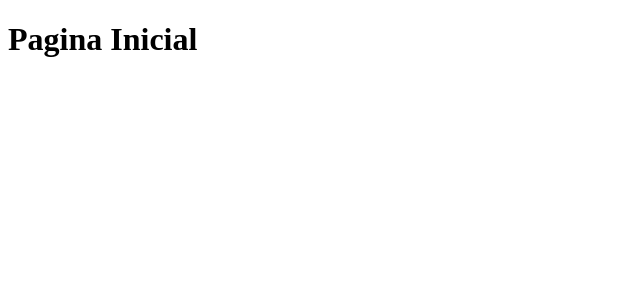
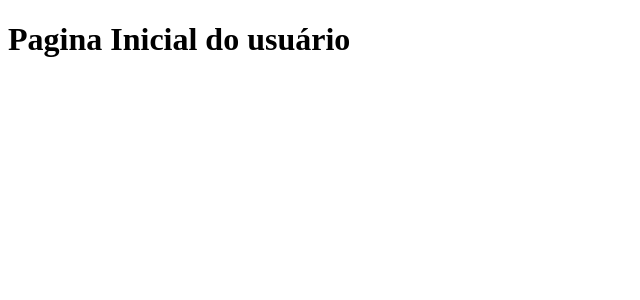
Before and after one commit to GiorgeLucas/clone-tabnews, a Next.js app: page / in a window 1280 px wide. Shown: the top 300 px of the page, without its empty margins (0-640 px from the left). Built offline with nearby package versions, Linux system fonts and the light colour scheme.

Commit message:
modifica a frase da pagina inicial

```diff
--- a/pages/index.js
+++ b/pages/index.js
@@ -1,5 +1,5 @@
 function Home() {
-    return <h1>Pagina Inicial</h1>;
+    return <h1>Pagina Inicial do usuário</h1>;
 }
 
 export default Home; // F19
```
